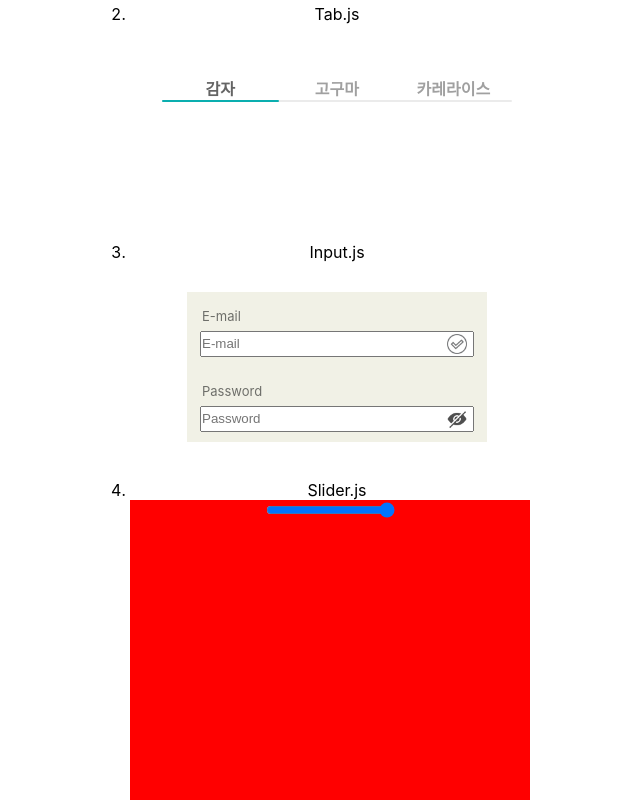
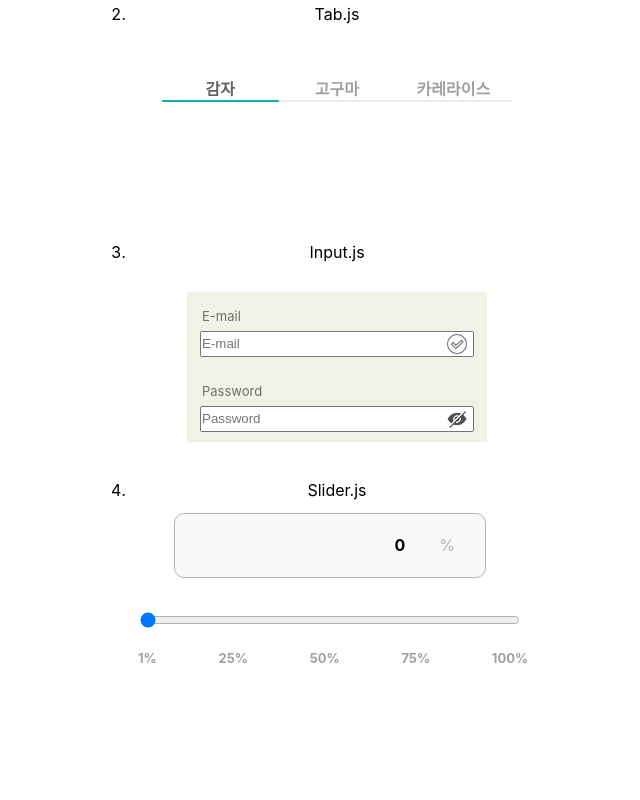
Before and after one commit to Hyunja27/wanted_pre_onboarding, a React (Create React App) app: page / in a window 1280 px wide. Shown: the part 580-1380 px from the top of the page, without its empty margins (323-963 px from the left). Built offline with nearby package versions, Linux system fonts and the light colour scheme.

Commit message:
:children_crossing: 04/24_slider_basic_done

```diff
--- a/src/components/Slider.js
+++ b/src/components/Slider.js
@@ -1,20 +1,124 @@
+
 import { styled } from '@stitches/react';
+import { useEffect, useRef, useState } from 'react';
+import "./Slider.css";
 
+const SliderBtnContainer = styled("div",{
+    margin: 0,
+    padding: 0,
+    paddingLeft: "2%",
+    display: "flex",
+    alignItems: "flex-start"
+})
 
-const PercentZone = styled()
+const SliderBtn = styled("label",{
+    margin: 0,
+    padding: 0,
+    paddingRight: "43%",
+    width: "33.3%",
+    fontWeight: "bold",
+    fontSize: "small",
+    color: "#a0a0a0"
+})
+
+const SliderBtnZone = styled('div', {
+    margin: 0,
+    padding: 0,
+    width: "100%",
+    height: "30%",
+    display: "flex",
+});
+
+const SliderZone = styled('div', {
+    margin: 0,
+    padding: 0,
+    width: "100%",
+    height: "20%",
+    display: "flex",
+    alignItems: "center",
+    justifyContent: "center"
+});
+
+const PercentZone = styled('div', {
+    margin: 0,
+    padding: 0,
+    width: "100%",
+    height: "30%",
+    display: "flex",
+    alignItems: "center",
+    justifyContent: "center"
+});
+
+const SliderInput = styled('input', {
+    margin: 0,
+    padding: 0,
+    width: "95%"
+});
+
+const SliderValue = styled('div', {
+    margin: 0,
+    padding: 0,
+    position: "absolute",
+    paddingLeft: "140px",
+    color: "black",
+    fontWeight: "bold",
+    display: "flex",
+    alignItems: "center",
+    justifyContent: "right"
+});
+
+const ValueBox = styled('div', {
+    margin: 0,
+    padding: 0,
+    paddingRight: "30px",
+    width: "70%",
+    height: "70%",
+    border: "solid 1px",
+    borderRadius: "10px",
+    backgroundColor: "#f9f9f9",
+    color: "#b3b3b3",
+    display: "flex",
+    alignItems: "center",
+    justifyContent: "right"
+});
 
 const SliderContainer = styled('div',{
     width: "400px",
-    height: "300px",
-    backgroundColor: "red"
+    height: "300px"
 });
 
 const Slider = () =>{
+    const [sliderVal, setSliderVal] = useState(0);
+    const sliderCurrent = useRef();
+
+    const slidingSiderVal = (param) =>{
+        setSliderVal(param.target.value);
+    };
+    const btnSiderVal = (param) =>{
+        console.log(sliderCurrent.current.value);
+        setSliderVal(parseInt(param.target.outerText));
+        sliderCurrent.current.value = parseInt(param.target.outerText);
+    };
+
+
     return (
         <SliderContainer>
-
-            <input type="range" min="1" max="10" >
-            </input>
+            <PercentZone>
+                <SliderValue>{sliderVal}</SliderValue>
+                <ValueBox> %</ValueBox>
+            </PercentZone>
+            <SliderZone>
+                <SliderInput id="slider" type="range" min="1" max="100" defaultValue="1" ref={sliderCurrent} onInput={slidingSiderVal} />
+            </SliderZone>
+            <SliderBtnZone>
+                <SliderBtnContainer id="SliderBtncontainer">
+                    <SliderBtn id="label1" htmlFor="slider" onClick={btnSiderVal}> 1% </SliderBtn>
+                    <SliderBtn id="label2" htmlFor="slider" onClick={btnSiderVal}> 25% </SliderBtn>
+                    <SliderBtn id="label3" htmlFor="slider" onClick={btnSiderVal}> 50% </SliderBtn>
+                    <SliderBtn id="label3" htmlFor="slider" onClick={btnSiderVal}> 75% </SliderBtn>
+                    <SliderBtn id="label3" htmlFor="slider" onClick={btnSiderVal}> 100% </SliderBtn>
+                </SliderBtnContainer>
+            </SliderBtnZone>
         </SliderContainer>
     );
 }
```
Also changed, not shown: src/components/Slider.css (added).
